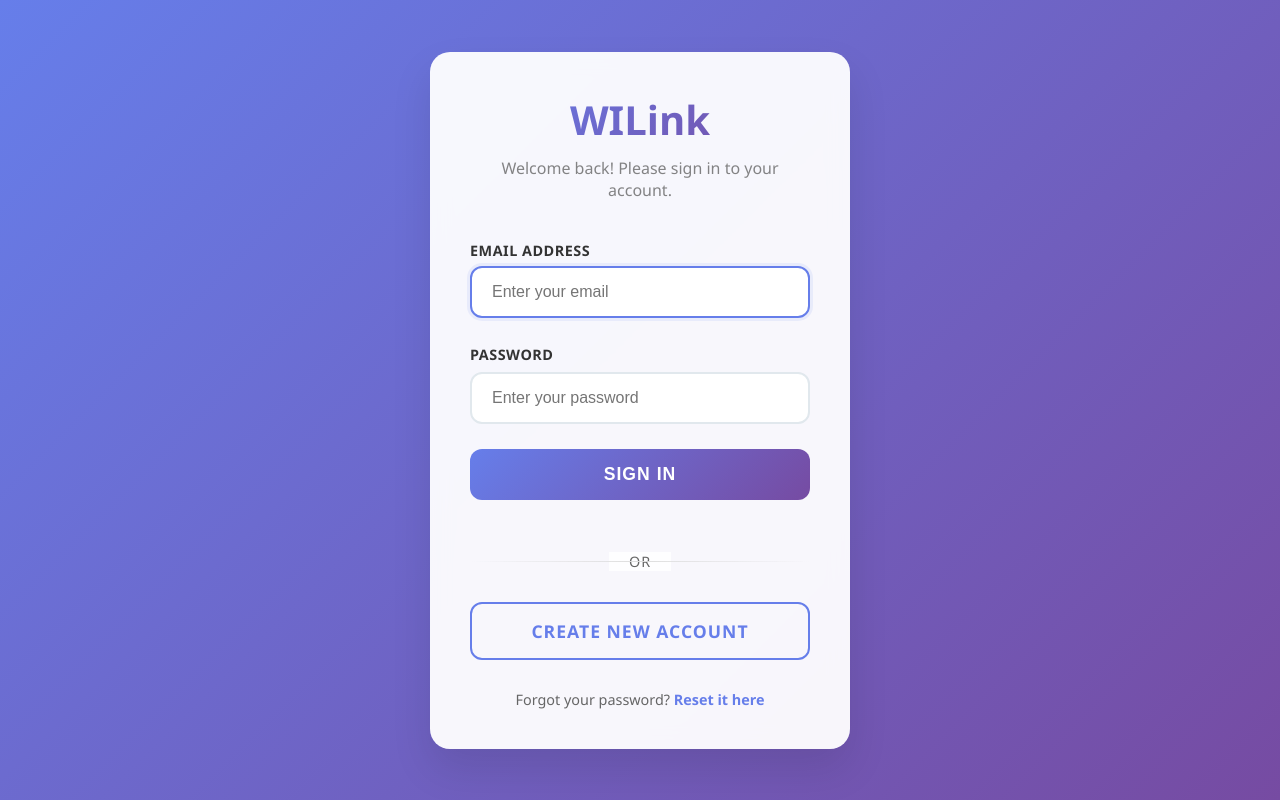
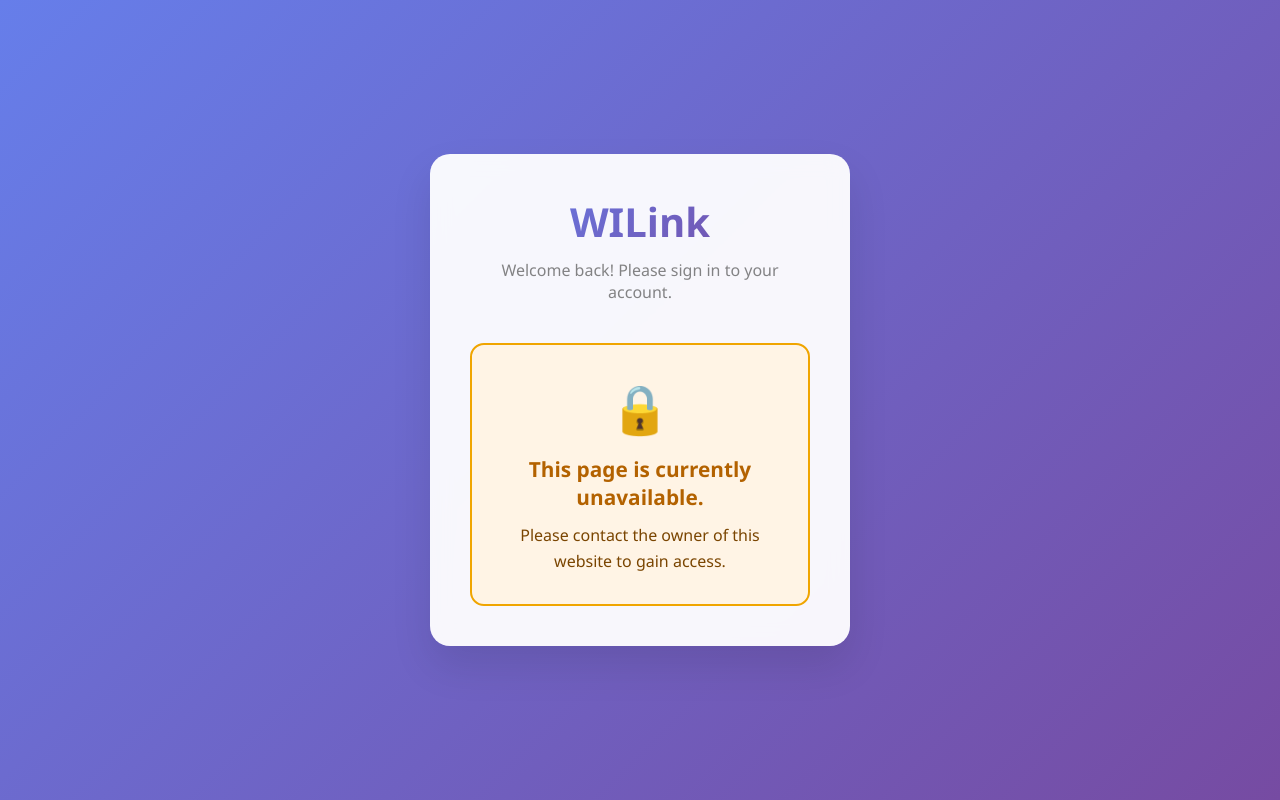
Before and after one commit to Bongoeh/Resume_Main., a Flask app: page /login in a window 1280 px wide. Run offline with Flask 3, Linux system fonts and the light colour scheme.

Commit message:
Add owner block and update login form structure

```diff
--- a/templates/login.html
+++ b/templates/login.html
@@ -58,6 +58,34 @@
             font-size: 1rem;
             opacity: 0.8;
         }
+
+        /* ── OWNER BLOCK ── remove this entire block when ready to restore access */
+        .owner-block {
+            background: #fff4e5;
+            border: 2px solid #f0a500;
+            border-radius: 14px;
+            padding: 30px 25px;
+            text-align: center;
+        }
+
+        .owner-block .lock-icon {
+            font-size: 3rem;
+            margin-bottom: 15px;
+        }
+
+        .owner-block h2 {
+            color: #b36200;
+            font-size: 1.3rem;
+            font-weight: 700;
+            margin-bottom: 12px;
+        }
+
+        .owner-block p {
+            color: #7a4500;
+            font-size: 1rem;
+            line-height: 1.6;
+        }
+        /* ── END OWNER BLOCK ── */
 
         .form-group {
             margin-bottom: 25px;
@@ -276,70 +258,33 @@
             <p>Welcome back! Please sign in to your account.</p>
         </div>
 
-        <!-- Flash Messages -->
-        {% with messages = get_flashed_messages(with_categories=true) %}
-            {% if messages %}
-                {% for category, message in messages %}
-                    <div class="alert alert-{{ 'danger' if category == 'error' else category }}">
-                        {{ message }}
+        <!-- ── OWNER BLOCK ── remove this entire section when ready to restore access -->
+        <div class="owner-block">
+            <div class="lock-icon">🔒</div>
+            <h2>This page is currently unavailable.</h2>
+            <p>Please contact the owner of this website to gain access.</p>
         </div>
-                {% endfor %}
-            {% endif %}
-        {% endwith %}
+        <!-- ── END OWNER BLOCK ── -->
 
+        <!-- FORM HIDDEN UNTIL RESTORED — remove the style="display:none" below when ready -->
+        <div style="display:none">
             <form id="loginForm" method="POST" action="{{ url_for('login') }}">
                 <div class="form-group">
                     <label for="email" class="form-label">Email Address</label>
                     <input type="email" class="form-input" id="email" name="email" required placeholder="Enter your email">
                 </div>
-
                 <div class="form-group">
                     <label for="password" class="form-label">Password</label>
                     <input type="password" class="form-input" id="password" name="password" required placeholder="Enter your password">
                 </div>
-
                 <button type="submit" class="btn btn-primary" id="loginBtn">Sign In</button>
-
-            <div class="divider">
-                <span>or</span>
-            </div>
-
+                <div class="divider"><span>or</span></div>
                 <a href="{{ url_for('register') }}" class="btn btn-link">Create New Account</a>
             </form>
-
             <div class="footer-text">
                 <p>Forgot your password? <a href="#" onclick="alert('Password reset feature coming soon!')">Reset it here</a></p>
             </div>
         </div>
-
-    <script>
-        // Add some interactive functionality
-        const form = document.getElementById('loginForm');
-        const loginBtn = document.getElementById('loginBtn');
-        const inputs = document.querySelectorAll('.form-input');
-
-        // Add loading state on form submission
-        form.addEventListener('submit', function(e) {
-            // Don't prevent default - let the form submit to Flask
-            loginBtn.classList.add('loading');
-            loginBtn.disabled = true;
-        });
-
-        // Add floating label effect
-        inputs.forEach(input => {
-            input.addEventListener('focus', function() {
-                this.parentNode.classList.add('focused');
-            });
-
-            input.addEventListener('blur', function() {
-                if (this.value === '') {
-                    this.parentNode.classList.remove('focused');
-                }
-            });
-        });
-
-        // Auto-focus first input
-        document.getElementById('email').focus();
-    </script>
+    </div>
 </body>
 </html>
```
Also changed, not shown: other parts of templates/login.html (+6 -52 lines). Lines whose indentation alone changed are shown as unchanged.
